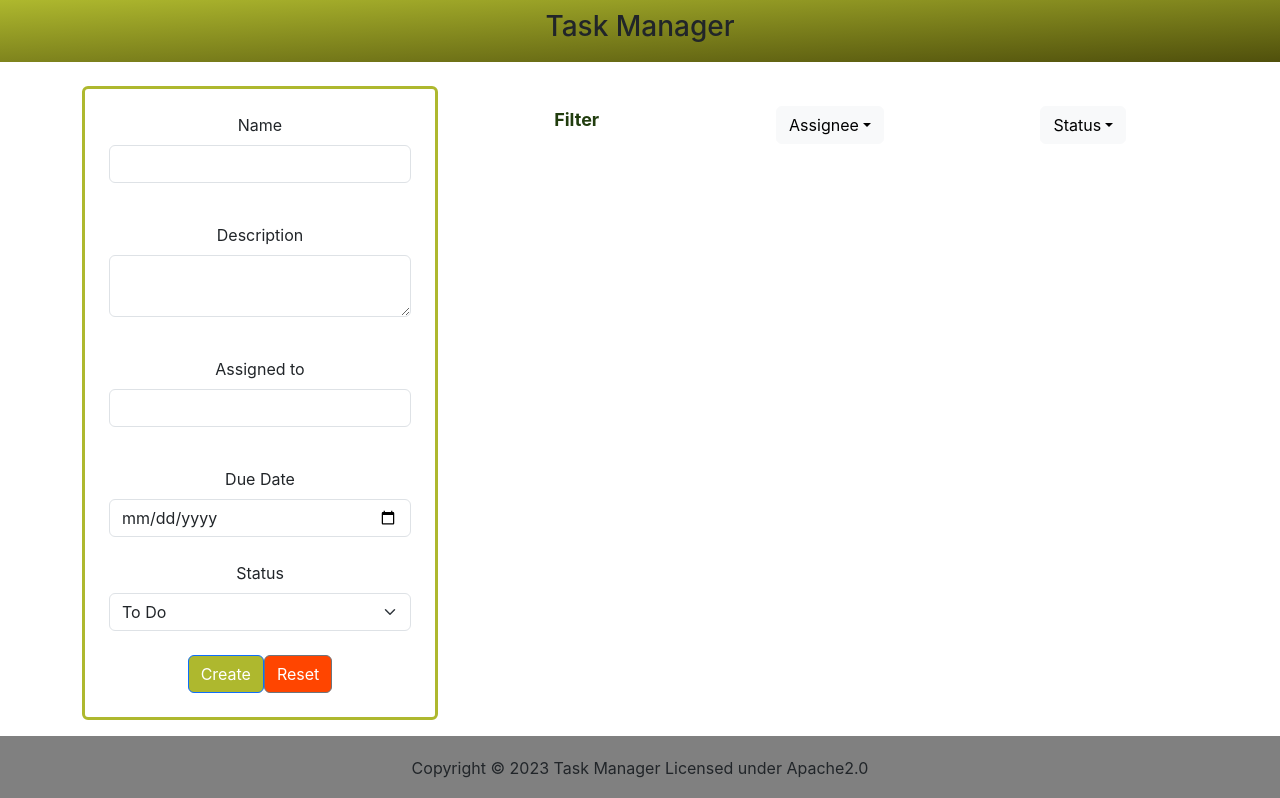
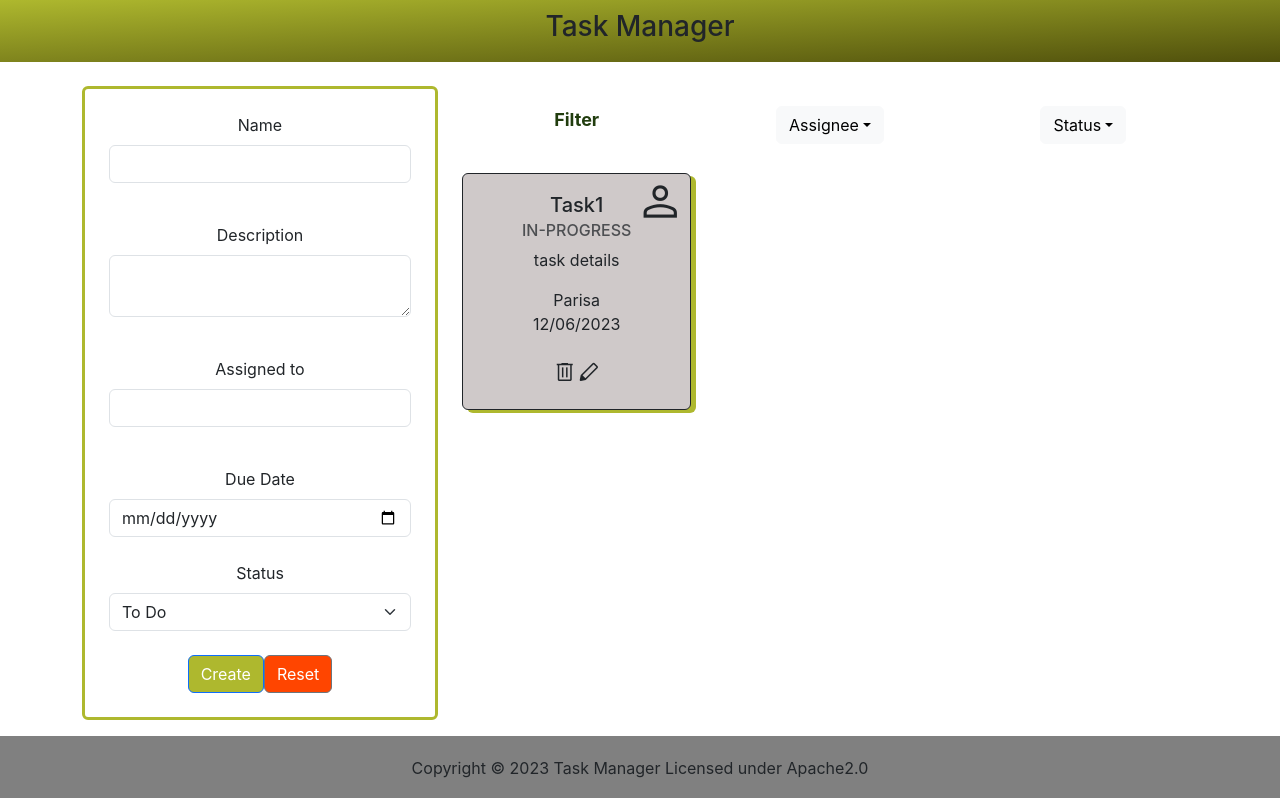
Before and after one commit to parisa-naeim/Task-Manager-React, a React (Create React App) app: page / in a window 1280 px wide. Shown: the top 798 px of the page. Built offline with nearby package versions, Linux system fonts and the light colour scheme.

Commit message:
add sample task

```diff
--- a/src/App.js
+++ b/src/App.js
@@ -9,7 +9,16 @@ import Task from "./components/Task";
 import { useState } from "react";
 
 function App() {
-  const [tasks, setTasks] = useState([<Task name="Task1" id="1" />]);
+  const [tasks, setTasks] = useState([
+    <Task
+      name="Task1"
+      id="1"
+      status="in-progress"
+      description="task details"
+      assignedTo="Parisa"
+      dueDate="12/06/2023"
+    />,
+  ]);
 
   return (
     <div className="App">
@@ -23,10 +32,9 @@ function App() {
           </div>
           <div className="col-md-8 col-sm-6 col-12 layout">
             <Filter />
-          </div>
-          <div class="row margin-top-5" id="taskCards">
-            {/* <TasksView tasks={tasks} /> */}
-            {tasks}
+            <div class="row margin-top-5" id="taskCards">
+              {tasks}
+            </div>
           </div>
         </div>
       </div>
```
